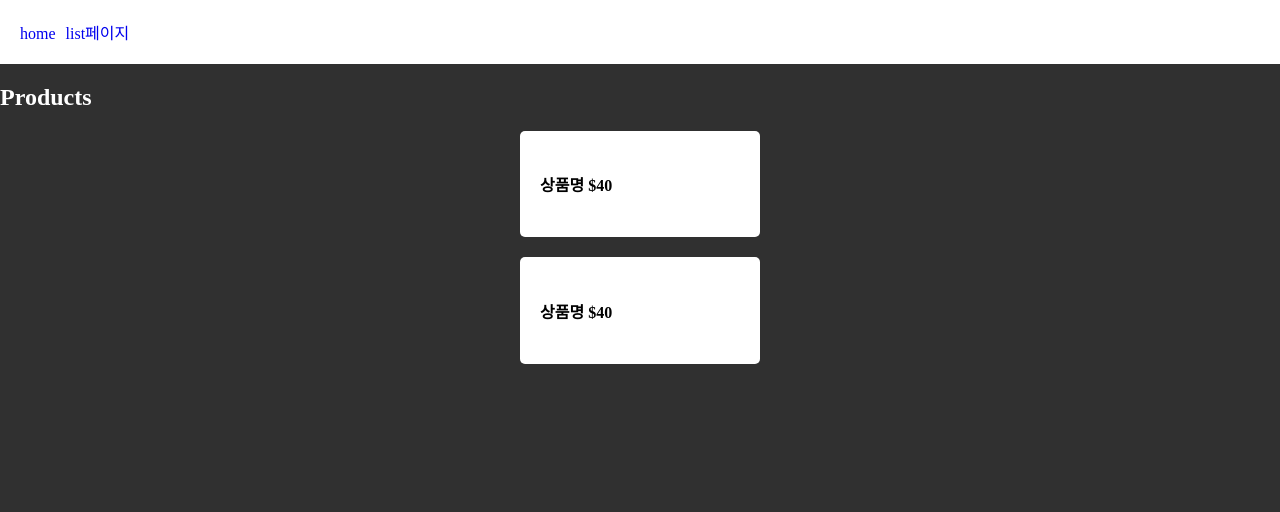
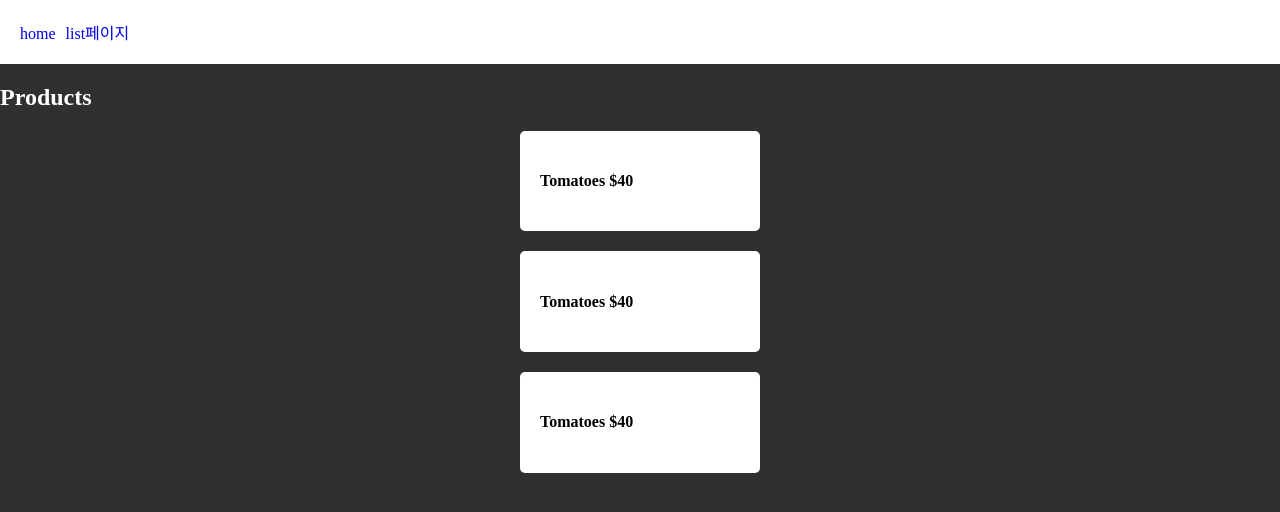
Before and after one commit to z-gahu/coddingapple_nextjs_fresh, a Next.js app: page /list in a window 1280 px wide. Shown: the top 512 px of the page. Built offline with nearby package versions, Linux system fonts and the light colour scheme.

Commit message:
part1_5 map사용 적용

```diff
--- a/app/list/page.js
+++ b/app/list/page.js
@@ -1,13 +1,22 @@
 export default function List() {
+  let 상품 = ["Tomatoes", "Pasta", "Coconut"];
+  // let 어레이 = [2, 3, 4];
+  // let result = 어레이.map((a, i) => {
+  //   console.log(a, i);
+  //   return 10;
+  // });
+  // console.log(result);
+
   return (
     <div>
       <h2>Products</h2>
-      <div className="food">
-        <h4>상품명 $40</h4>
-      </div>
-      <div className="food">
-        <h4>상품명 $40</h4>
-      </div>
+      {상품.map(() => {
+        return (
+          <div className="food">
+            <h4>{상품[0]} $40</h4>
+          </div>
+        );
+      })}
     </div>
   );
 }
```
